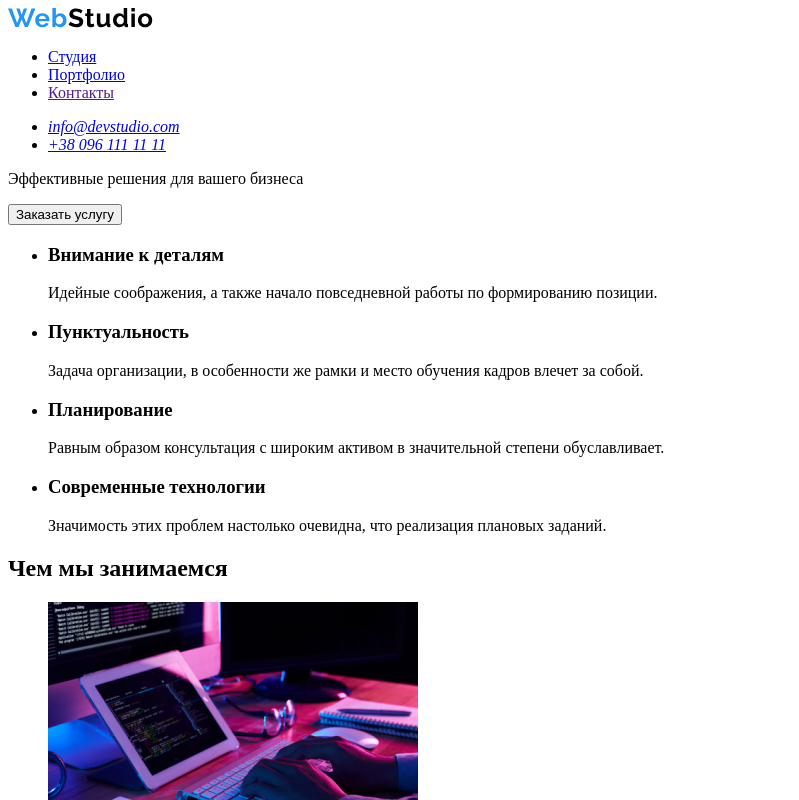
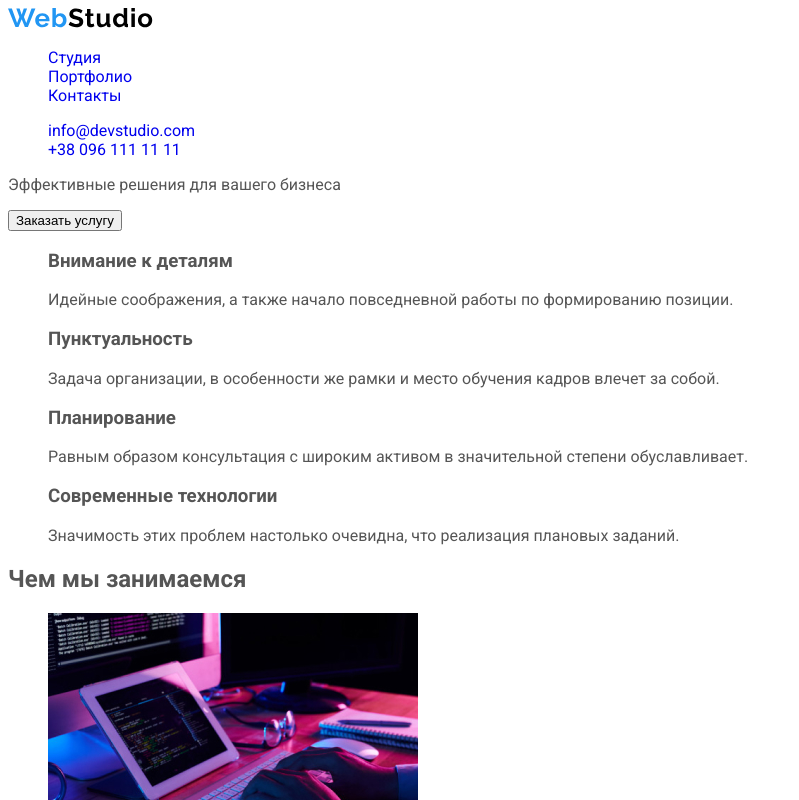
Before and after one commit to redreren/goit-markup-hw-02, a plain HTML site: page index.html in a window 1280 px wide. Shown: the top 800 px of the page, without its empty margins (0-799 px from the left). Drawn offline with Linux system fonts and the light colour scheme.

Commit message:
added classes

```diff
--- a/css/style.css
+++ b/css/style.css
@@ -0,0 +1,32 @@
+:root {
+    --main-font: 'Roboto', sans-serif;
+    --title-font-size: 36px;
+    --name-font-size: 18px;
+    --description-font-size: 16px;
+    --text-font-size: 14px;
+    --text-color-light-theme: #555555;
+    --text-color-dark-theme: #9da4bd;
+    --title-color-light-theme: #303030;
+    --title-color-dark-theme: #ffffff;
+    --modal-btn-color-light-theme: #303030;
+    --modal-btn-color-dark-theme: #ffffff;
+    --accent-color: #ff6c00;
+}
+
+body {
+    font-family: var(--main-font);
+    font-style: normal;
+    color: var(--text-color-light-theme);
+}
+
+.link {
+    text-decoration: none;
+}
+
+.list {
+    list-style: none;
+}
+
+.address {
+    font-style: normal;
+}
--- a/index.html
+++ b/index.html
@@ -11,32 +11,32 @@
 
 <body>
   <!--HEADER-->
-  <header>
-    <a href="./index.html" aria-label="логотип студии" lang="en">
-      <img src="./images/WebStudio.svg" alt="логотип" />
+  <header class="header">
+    <a href="./index.html" aria-label="логотип студии" class="link logo" lang="en">
+      <img src="./images/WebStudio.svg" alt="логотип" class="logo-img" />
     </a>
-    <nav>
-      <ul>
-        <li>
-          <a href="./index.html">Студия</a>
+    <nav class="navigation">
+      <ul class="list navigation-list">
+        <li class="navigation-list-item">
+          <a href="./index.html" class="link navigation-list-item-link">Студия</a>
         </li>
-        <li>
-          <a href="./portfolio.html">Портфолио</a>
+        <li class="navigation-list-item">
+          <a href="./portfolio.html" class="link navigation-list-item-link">Портфолио</a>
         </li>
-        <li>
-          <a href="">Контакты</a>
+        <li class="navigation-list-item">
+          <a href="#" class="link navigation-list-item-link">Контакты</a>
         </li>
       </ul>
     </nav>
-    <ul>
-      <li>
-        <address>
-          <a href="mailto:info@devstudio.com">info@devstudio.com</a>
+    <ul class="list contact-list">
+      <li class="contact-list-item">
+        <address class="address">
+          <a href="mailto:info@devstudio.com" class="link contact-list-item-link">info@devstudio.com</a>
         </address>
       </li>
-      <li>
-        <address>
-          <a href="tel:+380961111111">+38 096 111 11 11</a>
+      <li class="contact-list-item">
+        <address class="address">
+          <a href="tel:+380961111111" class="link contact-list-item-link">+38 096 111 11 11</a>
         </address>
       </li>
     </ul>
@@ -52,7 +52,7 @@
     <!--ABOUT US-->
     <section>
       <!--<h2>Почему мы?</h2>-->
-      <ul>
+      <ul class="list">
         <li>
           <h3>Внимание к деталям</h3>
           <p>
@@ -100,7 +100,7 @@
     <!--OUR TEAM-->
     <section>
       <h2>Наша команда</h2>
-      <ul>
+      <ul class="list">
         <li>
           <img src="./images/team/team-1.jpg" alt="Игорь Демьяненко" width="270" height="260" />
           <h3>Игорь Демьяненко</h3>
@@ -125,24 +125,25 @@
     </section>
   </main>
   <!--FOOTER-->
-  <footer>
-    <a href="./index.html" aria-label="логотип студии" lang="en">
-      <img src="./images/WebStudio.svg" alt="логотип" />
+  <footer class="footer">
+    <a href="./index.html" aria-label="логотип студии" class="link logo" lang="en">
+      <img src="./images/WebStudio.svg" alt="логотип" class="logo-img" />
     </a>
-    <ul>
-      <li>
-        <address>
-          <a href="https://goo.gl/maps/4BUor9x7FAAy4wSr6">г. Киев, пр-т Леси Украинки, 26</a>
+    <ul class="list address-list">
+      <li class="address-list-item">
+        <address class="address">
+          <a href="https://goo.gl/maps/4BUor9x7FAAy4wSr6" class="link address-list-item-link">г. Киев, пр-т Леси
+            Украинки, 26</a>
         </address>
       </li>
-      <li>
-        <address>
-          <a href="mailto:info@example.com">info@example.com</a>
+      <li class="address-list-item">
+        <address class="address">
+          <a href="mailto:info@example.com" class="link address-list-item-link">info@example.com</a>
         </address>
       </li>
-      <li>
-        <address>
-          <a href="tel:+380991111111">+38 099 111 11 11</a>
+      <li class="address-list-item">
+        <address class="address">
+          <a href="tel:+380991111111" class="link address-list-item-link">+38 099 111 11 11</a>
         </address>
       </li>
     </ul>
```
Also changed, not shown: portfolio.html (+36 -33 lines), prettierrc.json (added, +12 -0 lines).
